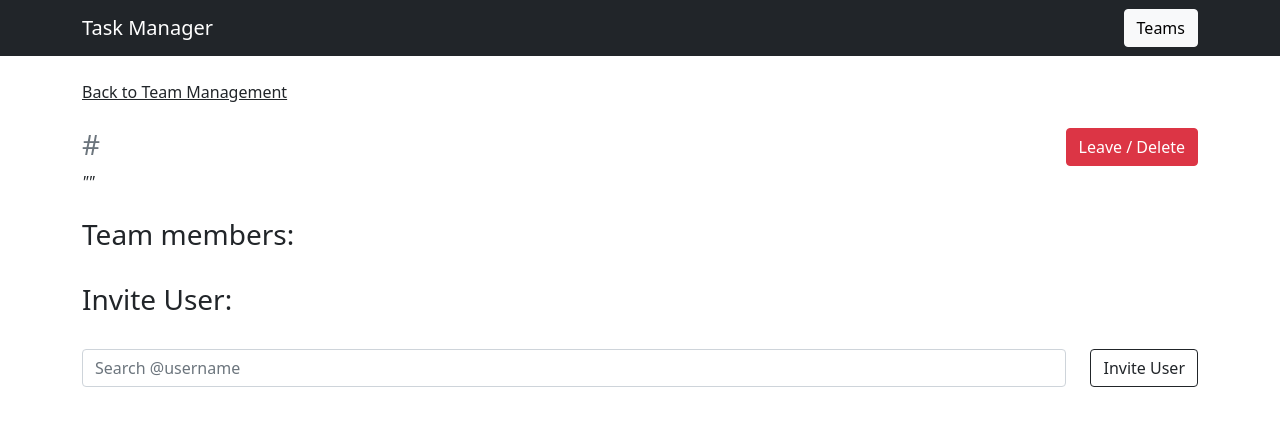
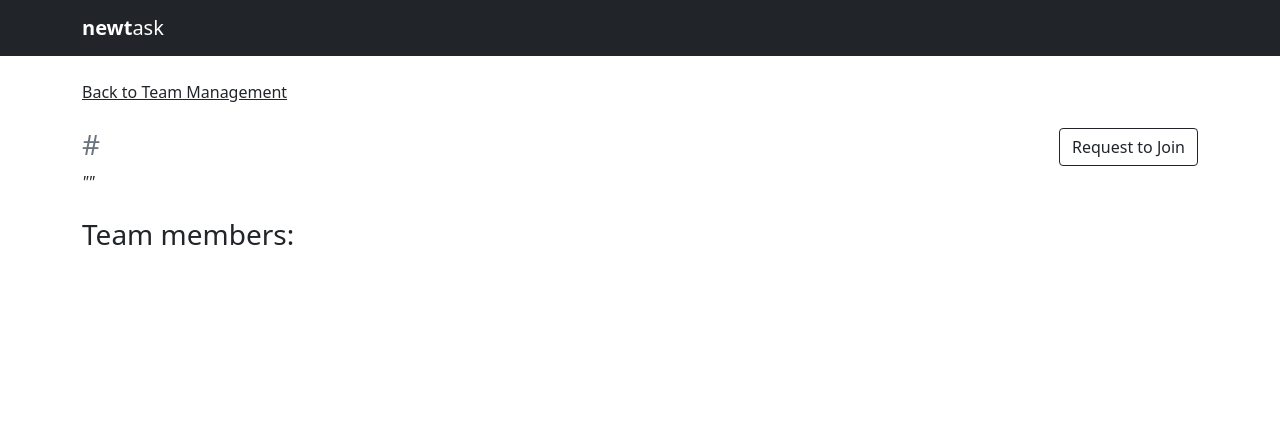
Before and after one commit to ak0345/newt_coursework, a Django app: template tasks/templates/show_team.html in a window 1280 px wide. Shown: the top 426 px of the page. Run offline with Django 3.2, Linux system fonts and the light colour scheme; the template is opened without the code that fills it, so the values that code supplies are empty; some libraries are stand-ins or nearby versions.

Commit message:
Change Layout of Navbar and Dashboard

```diff
--- a/tasks/templates/base.html
+++ b/tasks/templates/base.html
@@ -1,18 +1,33 @@
 {% load static %}
-<!doctype html>
+<!DOCTYPE html>
 <html lang="en">
   <head>
-    <meta charset="utf-8">
-    <meta name="viewport" content="width=device-width, initial-scale=1">
-    <link href="https://cdn.jsdelivr.net/npm/bootstrap@5.1.2/dist/css/bootstrap.min.css" rel="stylesheet" integrity="sha384-uWxY/CJNBR+1zjPWmfnSnVxwRheevXITnMqoEIeG1LJrdI0GlVs/9cVSyPYXdcSF" crossorigin="anonymous">
-    <link href="{% static 'custom.css' %}" rel="stylesheet">
-    <link rel="stylesheet" href="https://cdn.jsdelivr.net/npm/bootstrap-icons@1.5.0/font/bootstrap-icons.css">
-    <title>Task Manager</title>
+    <meta charset="utf-8" />
+    <meta name="viewport" content="width=device-width, initial-scale=1" />
+    <link
+      href="https://cdn.jsdelivr.net/npm/bootstrap@5.1.2/dist/css/bootstrap.min.css"
+      rel="stylesheet"
+      integrity="sha384-uWxY/CJNBR+1zjPWmfnSnVxwRheevXITnMqoEIeG1LJrdI0GlVs/9cVSyPYXdcSF"
+      crossorigin="anonymous"
+    />
+    <link href="{% static 'custom.css' %}" rel="stylesheet" />
+    <link
+      rel="stylesheet"
+      href="https://cdn.jsdelivr.net/npm/bootstrap-icons@1.5.0/font/bootstrap-icons.css"
+    />
+    <title>newtask</title>
   </head>
   <body>
-    {% block body %}
-    {% endblock %}
-    <script src="https://cdn.jsdelivr.net/npm/@popperjs/core@2.10.2/dist/umd/popper.min.js" integrity="sha384-7+zCNj/IqJ95wo16oMtfsKbZ9ccEh31eOz1HGyDuCQ6wgnyJNSYdrPa03rtR1zdB" crossorigin="anonymous"></script>
-    <script src="https://cdn.jsdelivr.net/npm/bootstrap@5.1.2/dist/js/bootstrap.min.js" integrity="sha384-PsUw7Xwds7x08Ew3exXhqzbhuEYmA2xnwc8BuD6SEr+UmEHlX8/MCltYEodzWA4u" crossorigin="anonymous"></script>
+    {% block body %} {% endblock %}
+    <script
+      src="https://cdn.jsdelivr.net/npm/@popperjs/core@2.10.2/dist/umd/popper.min.js"
+      integrity="sha384-7+zCNj/IqJ95wo16oMtfsKbZ9ccEh31eOz1HGyDuCQ6wgnyJNSYdrPa03rtR1zdB"
+      crossorigin="anonymous"
+    ></script>
+    <script
+      src="https://cdn.jsdelivr.net/npm/bootstrap@5.1.2/dist/js/bootstrap.min.js"
+      integrity="sha384-PsUw7Xwds7x08Ew3exXhqzbhuEYmA2xnwc8BuD6SEr+UmEHlX8/MCltYEodzWA4u"
+      crossorigin="anonymous"
+    ></script>
   </body>
 </html>
--- a/tasks/templates/dashboard.html
+++ b/tasks/templates/dashboard.html
@@ -1,8 +1,9 @@
 {% extends 'base_content.html' %} {% block content %}
 <div class="container">
   <div class="row">
-    <div class="col-12">
-      <h1>Welcome to your dashboard {{ user.username }}</h1>
+    <div class="col-12 mt-4">
+      <h3>Welcome to your dashboard, {{ user.first_name }}</h3>
+      <h5 class="text-muted">Logged in as {{ user.username }}</h5>
     </div>
   </div>
 </div>
--- a/tasks/templates/partials/navbar.html
+++ b/tasks/templates/partials/navbar.html
@@ -1,7 +1,7 @@
 <nav class="navbar navbar-expand-lg navbar-dark bg-dark pb-2 mb-4">
   <div class="container">
-    <a class="navbar-brand" style="width: 88%" href="{% url 'dashboard' %}">
-      Task Manager
+    <a class="navbar-brand mr-4" href="{% url 'dashboard' %}">
+      <strong>newt</strong>ask
     </a>
     <button
       class="navbar-toggler"
@@ -14,16 +14,8 @@
     >
       <span class="navbar-toggler-icon"></span>
     </button>
-    <a href="{% url 'team_management' %}"
-      ><button
-        type="button"
-        class="btn btn-light"
-        href="{% url 'team_management' %}"
-      >
-        Teams
-      </button></a
-    >
 
-    {% if user.is_authenticated %} {% include 'partials/menu.html' %} {% endif%}
+    {% if user.is_authenticated %} {% include 'partials/menu.html' %}
+    {% endif %}
   </div>
 </nav>
--- a/tasks/templates/show_team.html
+++ b/tasks/templates/show_team.html
@@ -14,11 +14,27 @@
         </div>
         <div class="col-md-auto"></div>
         <div class="col-sm-auto mt-4">
-          <a href="{% url 'create_team' %}"
-            ><button type="button" class="btn btn-danger">
-              Leave / Delete
+          {% if not user in team.users_in_team.all %}
+          <div class="row"><a href="{% url 'create_team' %}"
+            ><button type="button" class="btn btn-outline-dark w-100 mb-2">
+              Request to Join
             </button></a
-          >
+          ></div>
+          {% endif %}
+          {% if user in team.users_in_team.all and user != team.team_owner %}
+          <div class="row"><a href="{% url 'create_team' %}"
+            ><button type="button" class="btn btn-outline-danger w-100 mb-2">
+              Leave
+            </button></a
+          ></div>
+          {% endif %}
+          {% if user in team.users_in_team.all and user == team.team_owner %}
+          <div class="row"><a href="{% url 'create_team' %}"
+            ><button type="button" class="btn btn-danger w-100">
+              Delete
+            </button></a
+          ></div>
+          {% endif %}
         </div>
       </div>
       <div class="row mt-4">
@@ -29,13 +45,14 @@
           <li class="list-group-item">
               <span class="text-muted">{{ user.username }}</span
               >{{" "}}
-              {% if user.is_authenticated %}
+              {% if request.user == user %}
               <span class="text-muted">(you)</span>
               {% endif %}
           </li>
           {% endfor %}
         </ul>
       </div>
+      {% if user in team.users_in_team.all %}
       <div class="row mt-4">
         <h3>Invite User:</h3>
         <div class="row-cols-auto mt-4">
@@ -52,16 +69,19 @@
                     name="teamsearched"
                   />
                 </div>
+
                 <div class="col-sm-auto mr-4">
                   <button type="submit" class="btn btn-outline-dark mb-2">
                     Invite User
                   </button>
                 </div>
+
               </div>
             </form>
           </div>
         </div>
       </div>
+      {% endif %}
     </div>
   </div>
 </div>
```
Also changed, not shown: tasks/templates/partials/menu.html (+26 -5 lines).
